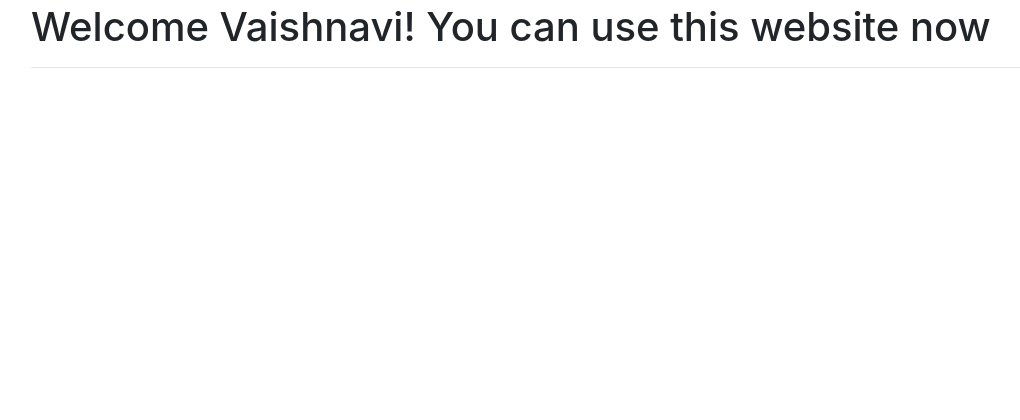
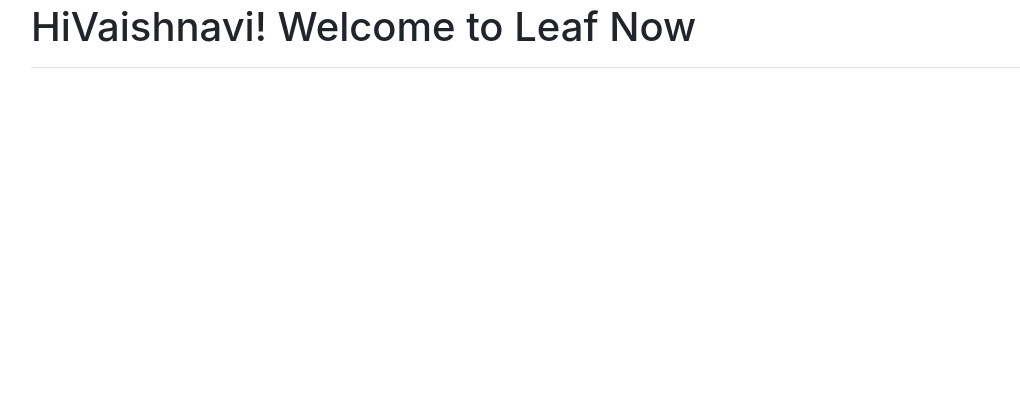
Before and after one commit to vaishnavivkulkarni/leafnow-build-0.0.1, a PHP site: page /welcome.php in a window 1280 px wide. Shown: the part 353-773 px from the top of the page, without its empty margins (54-1074 px from the left). Run offline with PHP 8.4, Linux system fonts and the light colour scheme; a user stored in the database is signed in.

Commit message:
Update welcome.php

```diff
--- a/welcome.php
+++ b/welcome.php
@@ -21,7 +21,7 @@
     <!-- Bootstrap CSS -->
     <link rel="stylesheet" href="https://cdn.jsdelivr.net/npm/bootstrap@4.3.1/dist/css/bootstrap.min.css" integrity="sha384-ggOyR0iXCbMQv3Xipma34MD+dH/1fQ784/j6cY/iJTQUOhcWr7x9JvoRxT2MZw1T" crossorigin="anonymous">
 
-    <title>PHP login system!</title>
+    <title>Leaf Now</title>
   </head>
   <body>
   <nav class="navbar navbar-expand-lg navbar-dark bg-success">
@@ -58,7 +58,7 @@
 </nav>
 
 <div class="container mt-4">
-    <h1><?php echo "Welcome ".  $_SESSION['username']?>! You can use this website now </h1>
+    <h1><?php echo "Hi".  $_SESSION['username']?>! Welcome to Leaf Now </h1>
     <hr>
 
 
```
